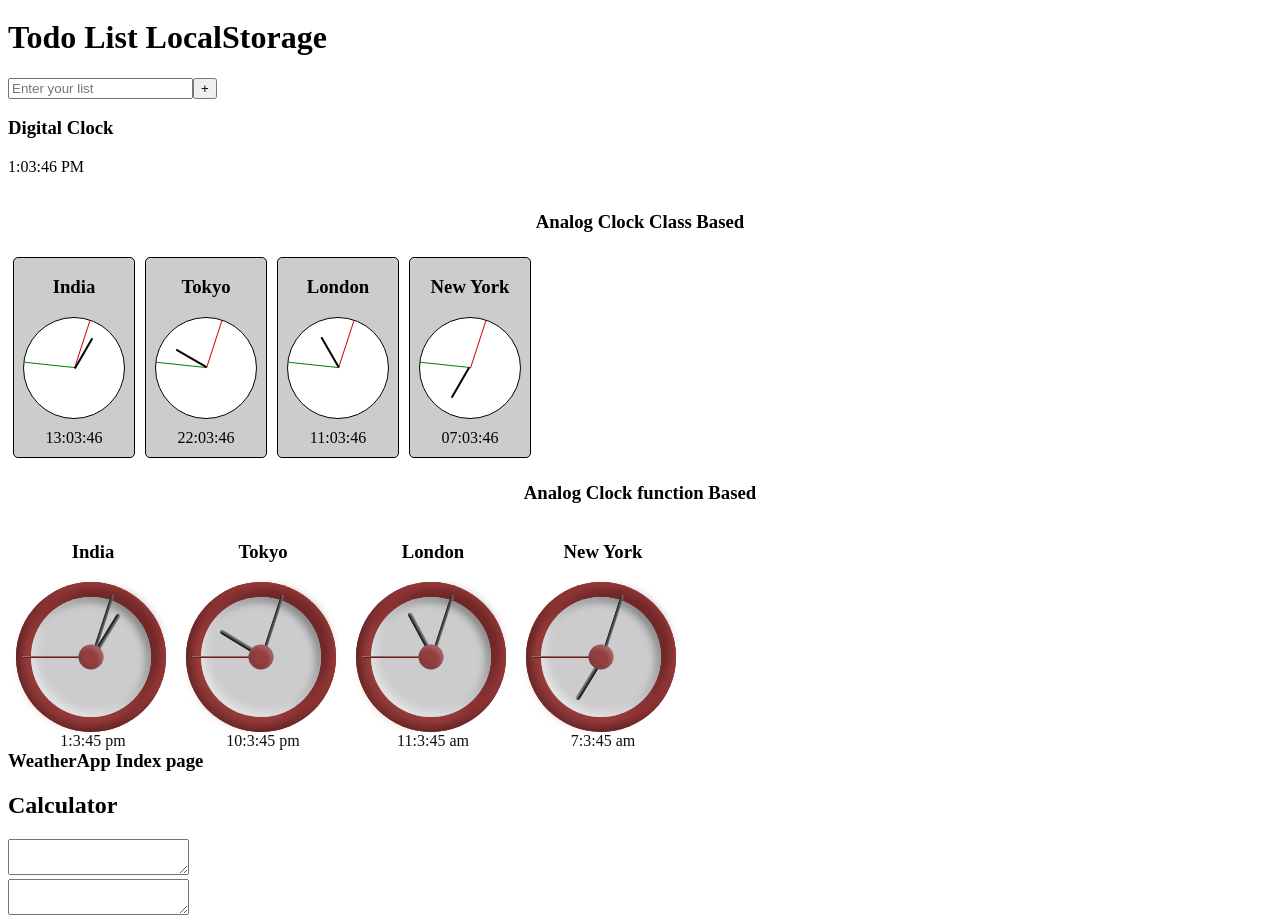
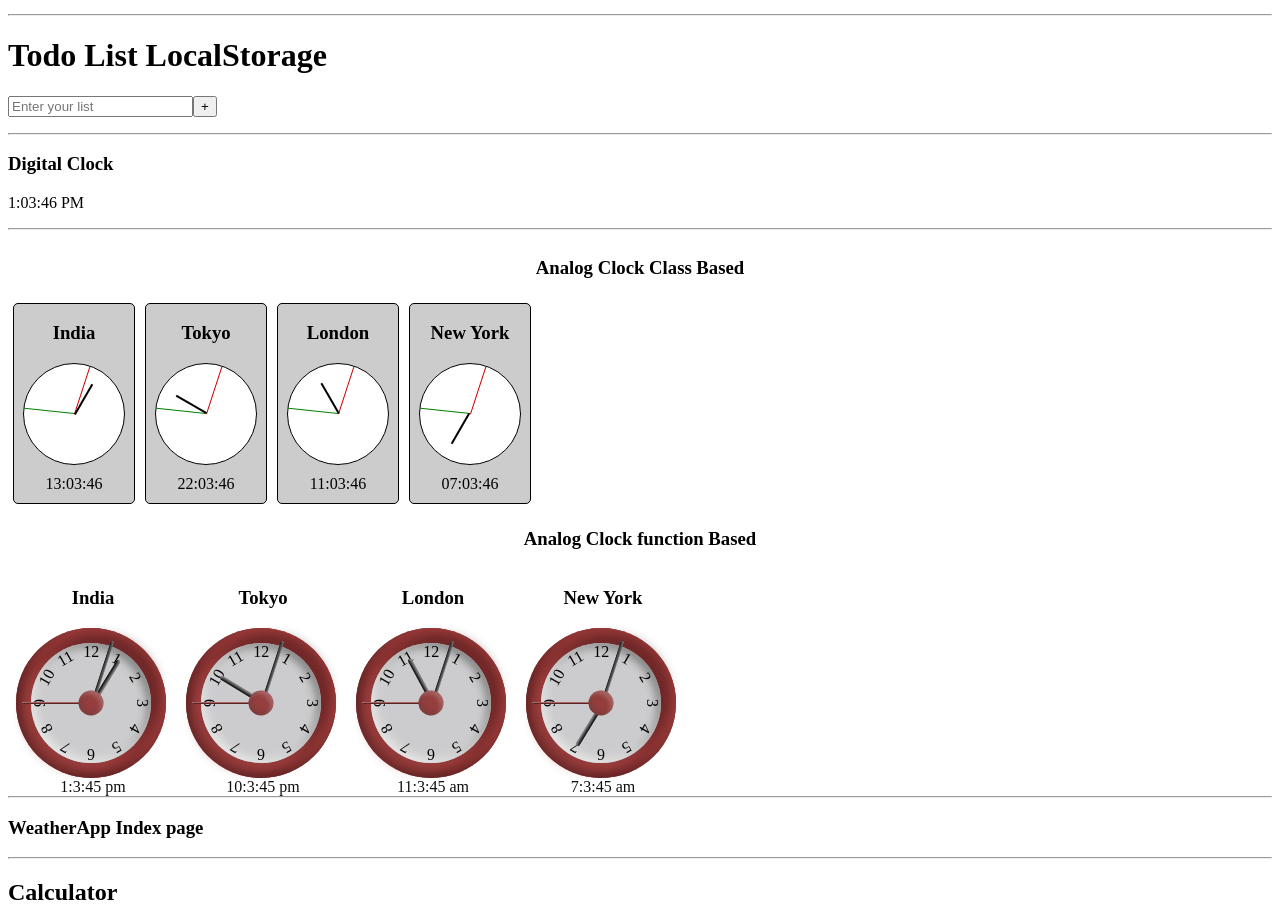
Before and after one commit to testmode123/reactprojects, a React (Create React App) app in the folder resume/: page / in a window 1280 px wide. Shown: the part 103-1020 px from the top of the page. Built offline with nearby package versions, Linux system fonts and the light colour scheme.

Commit message:
Analog clock completed

```diff
--- a/resume/src/components/AnalogClock/ClockFunction.jsx
+++ b/resume/src/components/AnalogClock/ClockFunction.jsx
@@ -1,56 +1,8 @@
 import React, {useEffect, useState} from 'react';
 import "./styles.css";
 
+const numerals = ['12', '1', '2', '3', '4', '5', '6', '7', '8', '9', '10', '11'];
 const ClockFunction = (props) =>{
-    // const clockInterval = "";
-    // const [timer, setTimer] = useState({
-    //     hours:"",
-    //     minutes:"",
-    //     seconds:""
-    // });
-    // const handleDate = () => {
-    //     const date = new Date();
-    //     date.setHours(date.getHours() + props.datediff);
-    //     let hours = this.formatTime(date.getHours());
-    //     console.log("sss=>", date, hours);
-    //     // let minutes = this.formatTime(date.getMinutes());
-    //     // let seconds = this.formatTime(date.getSeconds());
-    //     // this.setState({ hours, minutes, seconds });
-    // }
-    // const formatTime = (time)=> {
-    //     return time < 10 ? `0${time}` : time;
-    // }
-    // useEffect(()=>{
-    //     const timering = setInterval(() => handleDate, 1000);
-    //     return () => clearInterval(timering);
-    // },[])
-
-
-    // const secondsStyle = { transform: `rotate(${timer.seconds * 6}deg)`};
-    // const minutesStyle = { transform: `rotate(${timer.minutes * 6}deg)`};
-    // const hoursStyle = { transform: `rotate(${timer.hours * 30}deg)`};
-    // return (
-    //     <div className={"clock"}>
-    //         <h3>{props.title}</h3>
-    //         <div className={"analog-clock"}>
-    //             <div className={"dial seconds"} style={secondsStyle} />
-    //             <div className={"dial minutes"} style={minutesStyle} />
-    //             <div className={"dial hours"} style={hoursStyle} />
-    //         </div>
-    //         <div className={"digital-clock"}>
-    //             {timer.hours}:{timer.minutes}:{timer.seconds}
-    //         </div>
-    //     </div>
-    // )
-    // render(){
-        // const { hours, minutes, seconds } = this.state;
-        // const secondsStyle = { transform: `rotate(${seconds * 6}deg)`};
-        // const minutesStyle = { transform: `rotate(${minutes * 6}deg)`};
-        // const hoursStyle = { transform: `rotate(${hours * 30}deg)`};
-        // const { title } = this.props;
-
-    // }
-
     const [time, setTime] = useState(new Date());
 
     useEffect(() => {
@@ -106,6 +58,12 @@ const ClockFunction = (props) =>{
                     <div id={"minuteHand_"+props.datediff} className={"hand minute"} />
                     <div id={"hourHand_"+props.datediff} className={"hand hour"} />
                     <div className="hand center"></div>
+                    {
+                        Array(12).fill().map((_, i) => {
+                            let rotation = i * 30 + 'deg';
+                            return <div key={i} className="numbers" style={{"--rotation":rotation}}>{numerals[i]}</div>
+                        })
+                    }
                 </div>
             </div>
             <div id={"digital_"+props.datediff} className="digital"></div>
--- a/resume/src/components/AnalogClock/styles.css
+++ b/resume/src/components/AnalogClock/styles.css
@@ -92,3 +92,12 @@
     box-shadow: inset 3px -3px 4px #36363638,
                 inset -3px 3px 4px #ebebeb3b;
 }
+
+.numbers{
+    --rotation:0;
+    position: absolute;
+    width: 100%;
+    height: 100%;
+    text-align: center;
+    transform: rotate(var(--rotation));
+}
--- a/resume/src/index.js
+++ b/resume/src/index.js
@@ -16,12 +16,13 @@ const root = ReactDOM.createRoot(document.getElementById('root'));
 root.render(
   <React.StrictMode>
     <>
-      <TodoListBasic />
-      <TodoListLocalStorage />
-      <DigitalClock />
-      <AnalogClock />
-      <WeatherApp />
-      <CalculatorApp />
+      <TodoListBasic /><hr />
+      <TodoListLocalStorage /><hr />
+      <DigitalClock /><hr />
+      <AnalogClock /><hr />
+      <WeatherApp /><hr />
+      <CalculatorApp /><hr />
+
     </>
 
   </React.StrictMode>
```
